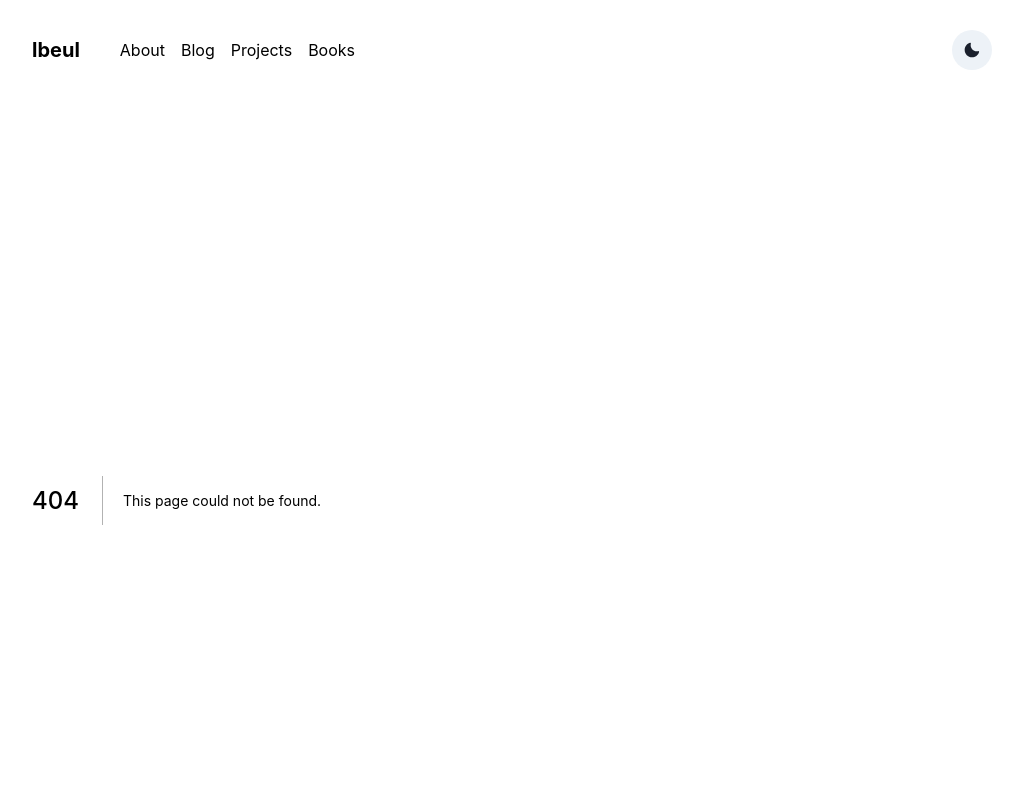
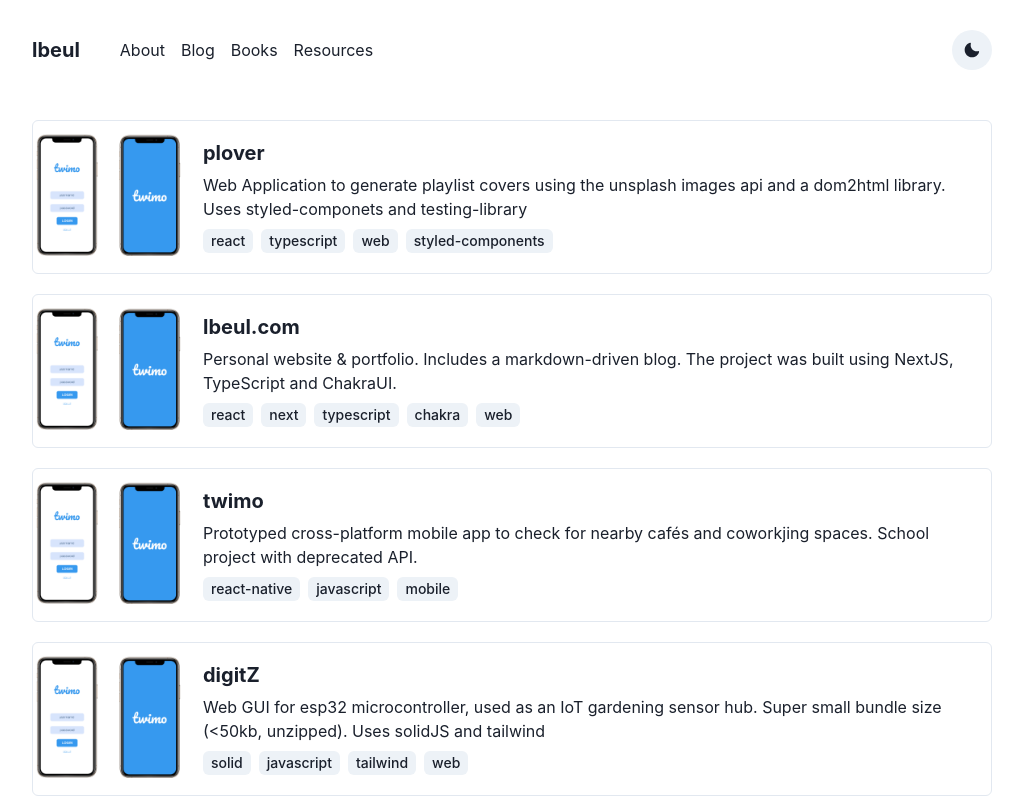
Before and after one commit to LBeul/lbeul-com, a Next.js app: page /resources in a window 1280 px wide. Before the commit this address had no page. Shown: the top 800 px of the page, without its empty margins (128-1151 px from the left). Built offline with nearby package versions, Linux system fonts and the light colour scheme.

Commit message:
replace /projects with /resources

```diff
--- a/components/NavBar.tsx
+++ b/components/NavBar.tsx
@@ -123,11 +123,11 @@ const NAV_ITEMS: Array<NavItem> = [
     href: '/',
   },
   {
-    label: 'Projects',
-    href: '/projects',
-  },
-  {
     label: 'Books',
     href: '/books',
   },
+  {
+    label: 'Resources',
+    href: '/resources',
+  },
 ];
--- a/components/ProjectCard.tsx
+++ b/components/ResourceCard.tsx
@@ -1,9 +1,10 @@
 import { Image, Text, Card, CardBody, Stack, Heading } from '@chakra-ui/react';
 import TagSet from './TagSet';
-import { ProjectCardProps } from '../interfaces';
+import { ResourceCardProps } from '../interfaces';
 
-const ProjectCard = ({ project }: ProjectCardProps): JSX.Element => {
-  const { name, tags, link, description, imgUrl } = project;
+const ResourceCard = ({ resource }: ResourceCardProps): JSX.Element => {
+  const { name, tags, link, description } = resource;
+
   return (
     <a href={link} target='_blank' rel='noopener noreferrer'>
       <Card
@@ -14,7 +15,7 @@ const ProjectCard = ({ project }: ProjectCardProps): JSX.Element => {
         cursor='pointer'
       >
         <Image
-          src={`project-images/${imgUrl}`}
+          src={`project-images/twimo.png`}
           alt='thumbnail'
           objectFit='cover'
           borderLeftRadius='lg'
@@ -32,4 +33,4 @@ const ProjectCard = ({ project }: ProjectCardProps): JSX.Element => {
   );
 };
 
-export default ProjectCard;
+export default ResourceCard;
--- /dev/null
+++ b/components/ResourceCardList.tsx
@@ -0,0 +1,15 @@
+import { VStack } from '@chakra-ui/react';
+import { ResourceCardListProps } from '../interfaces';
+import ResourceCard from './ResourceCard';
+
+const ResourceCardList = ({ cards }: ResourceCardListProps): JSX.Element => {
+  return (
+    <VStack my={5} spacing={5}>
+      {cards.map((resource: any, index: number) => (
+        <ResourceCard resource={resource} key={index} />
+      ))}
+    </VStack>
+  );
+};
+
+export default ResourceCardList;
--- a/pages/projects.tsx
+++ b/pages/data/resources.ts
@@ -1,15 +1,12 @@
-import { NextPage } from 'next';
-import ProjectCard from '../components/ProjectCard';
-import ProjectCardList from '../components/ProjectsCardList';
+import { Resource } from '../../interfaces';
 
-const projects = [
+const resources: Resource[] = [
   {
     name: 'plover',
     link: 'https://github.com/LBeul/plover-web',
     description:
       'Web Application to generate playlist covers using the unsplash images api and a dom2html library. Uses styled-componets and testing-library',
     tags: ['react', 'typescript', 'web', 'styled-components'],
-    imgUrl: 'plover.png',
   },
   {
     name: 'lbeul.com',
@@ -17,7 +14,6 @@ const projects = [
     description:
       'Personal website & portfolio. Includes a markdown-driven blog. The project was built using NextJS, TypeScript and ChakraUI.',
     tags: ['react', 'next', 'typescript', 'chakra', 'web'],
-    imgUrl: 'lbeulcom.png',
   },
   {
     name: 'twimo',
@@ -25,7 +21,6 @@ const projects = [
     description:
       'Prototyped cross-platform mobile app to check for nearby cafés and coworkjing spaces. School project with deprecated API.',
     tags: ['react-native', 'javascript', 'mobile'],
-    imgUrl: 'twimo.png',
   },
   {
     name: 'digitZ',
@@ -33,11 +28,7 @@ const projects = [
     description:
       'Web GUI for esp32 microcontroller, used as an IoT gardening sensor hub. Super small bundle size (<50kb, unzipped). Uses solidJS and tailwind',
     tags: ['solid', 'javascript', 'tailwind', 'web'],
-    imgUrl: 'digitz.png',
   },
 ];
 
-const Projects: NextPage = () => {
-  return <ProjectCardList cards={projects} />;
-};
-export default Projects;
+export default resources;
--- /dev/null
+++ b/pages/resources.tsx
@@ -0,0 +1,8 @@
+import { NextPage } from 'next';
+import ResourceCardList from '../components/ResourceCardList';
+import resources from './data/resources';
+
+const Resources: NextPage = () => {
+  return <ResourceCardList cards={resources} />;
+};
+export default Resources;
```
Also changed, not shown: components/ProjectsCardList.tsx (deleted, +0 -15 lines), interfaces/index.ts (+5 -6 lines), pages/books.tsx (+36 -0 lines), 1 other file (tests, documents, lock files or other folders).
